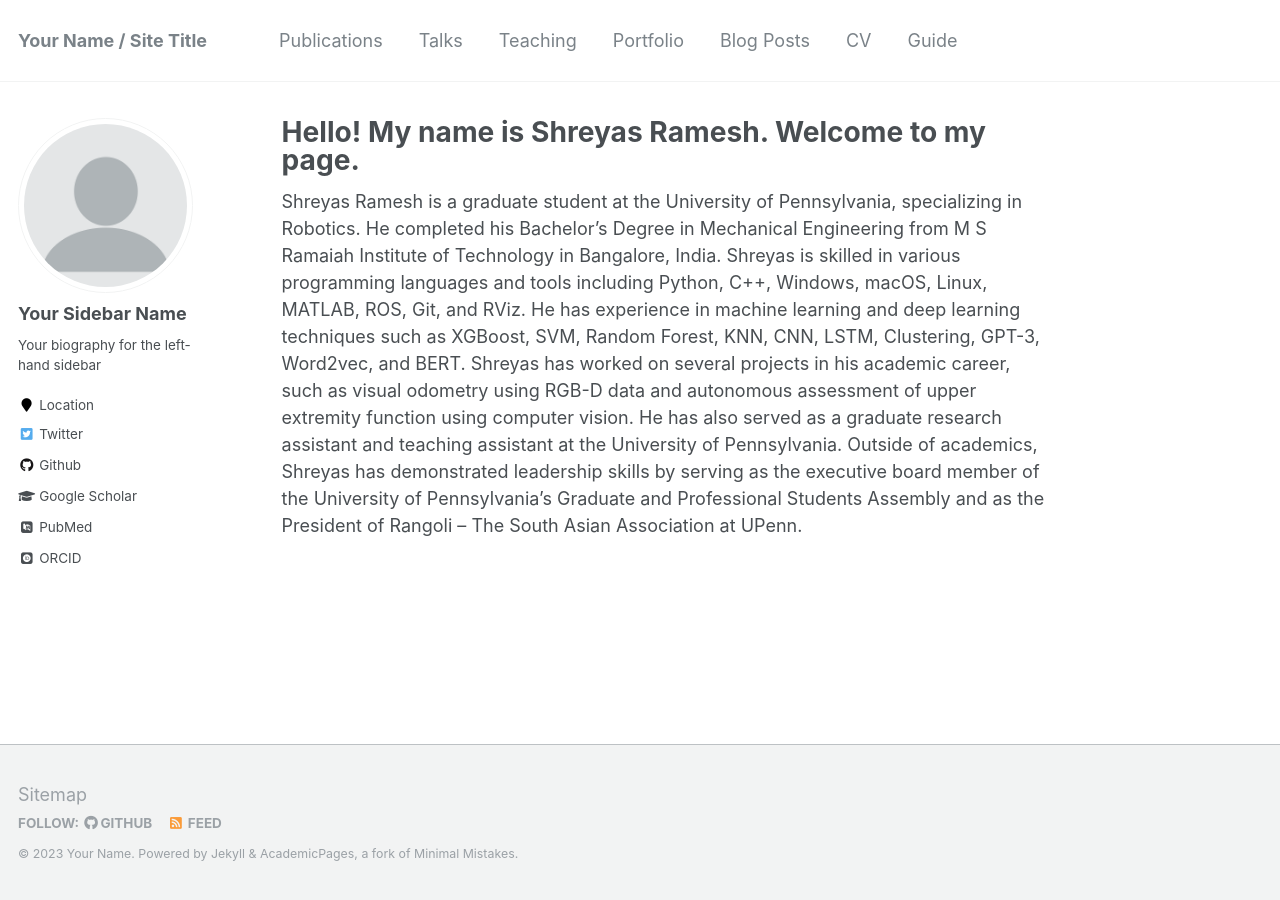
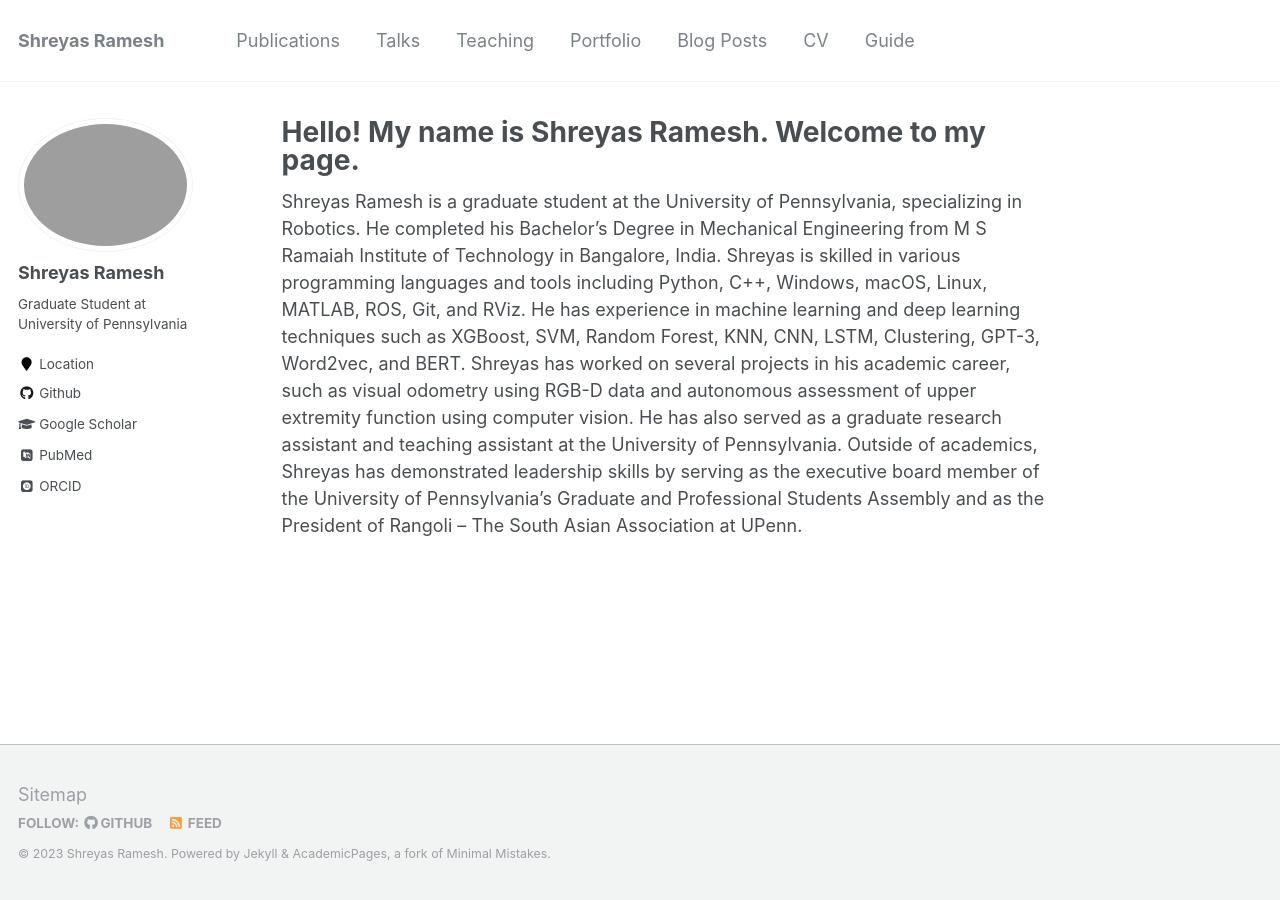
Before and after one commit to rameshshreyas/rameshshreyas.github.io, a Jekyll site: the page built from _pages/about.md, in a window 1280 px wide. Built offline with Jekyll 4.4.1, drawn with Linux system fonts in a browser that asks for light colours; some web fonts are replaced.

Commit message:
Config change and profile photo

```diff
--- a/_config.yml
+++ b/_config.yml
@@ -7,13 +7,13 @@
 
 # Site Settings
 locale                   : "en-US"
-title                    : "Your Name / Site Title"
+title                    : "Shreyas Ramesh"
 title_separator          : "-"
-name                     : &name "Your Name"
+name                     : &name "Shreyas Ramesh"
 description              : &description "personal description"
-url                      : https://academicpages.github.io # the base hostname & protocol for your site e.g. "https://mmistakes.github.io"
+url                      : https://rameshshreyas.github.io # the base hostname & protocol for your site e.g. "https://mmistakes.github.io"
 baseurl                  : "" # the subpath of your site, e.g. "/blog"
-repository               : "academicpages/academicpages.github.io"
+repository               : "rameshshreyas/rameshshreyas.github.io"
 teaser                   :  # filename of teaser fallback teaser image placed in /images/, .e.g. "500x300.png"
 breadcrumbs              : false # true, false (default)
 words_per_minute         : 160
@@ -80,9 +80,9 @@
 
 # Site Author
 author:
-  name             : "Your Sidebar Name"
-  avatar           : "profile.png"
-  bio              : "Your biography for the left-hand sidebar"
+  name             : "Shreyas Ramesh"
+  avatar           : "srphoto.jpg"
+  bio              : "Graduate Student at University of Pennsylvania"
   location         : "Location"
   employer         :
   pubmed           : "https://www.ncbi.nlm.nih.gov/pubmed/?term=john+snow"
@@ -96,20 +96,20 @@
   flickr           :
   facebook         :
   foursquare       :
-  github           : "academicpages"
+  github           : "shreyasr-upenn"
   google_plus      :
   keybase          :
   instagram        :
   impactstory      : #"https://profiles.impactstory.org/u/xxxx-xxxx-xxxx-xxxx"
   lastfm           :
-  linkedin         :
+  linkedin         : #"https://www.linkedin.com/in/rameshshreyas
   orcid            : "http://orcid.org/yourorcidurl"
   pinterest        :
   soundcloud       :
   stackoverflow    : # http://stackoverflow.com/users/123456/username
   steam            :
   tumblr           :
-  twitter          : "replacethistwitterhandle"
+  twitter          :
   vine             :
   weibo            :
   xing             :
```
Also changed, not shown: 1 other file.
